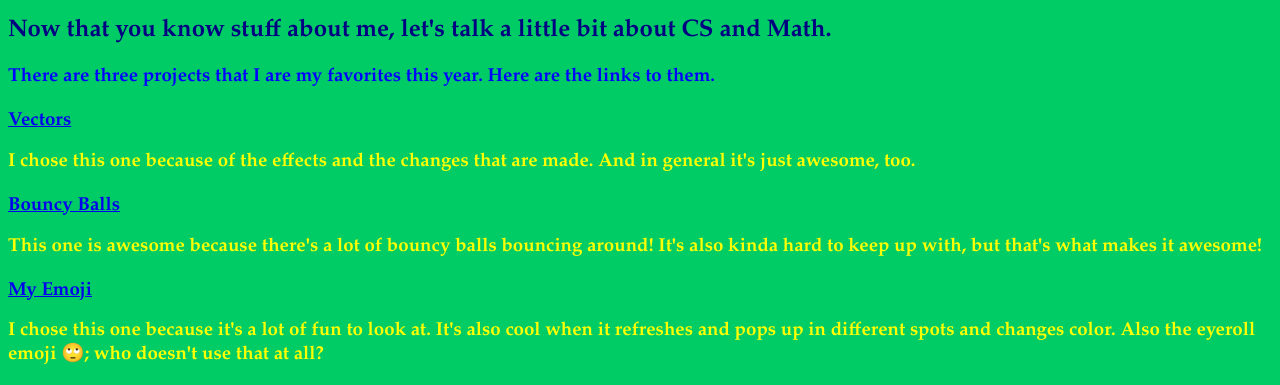
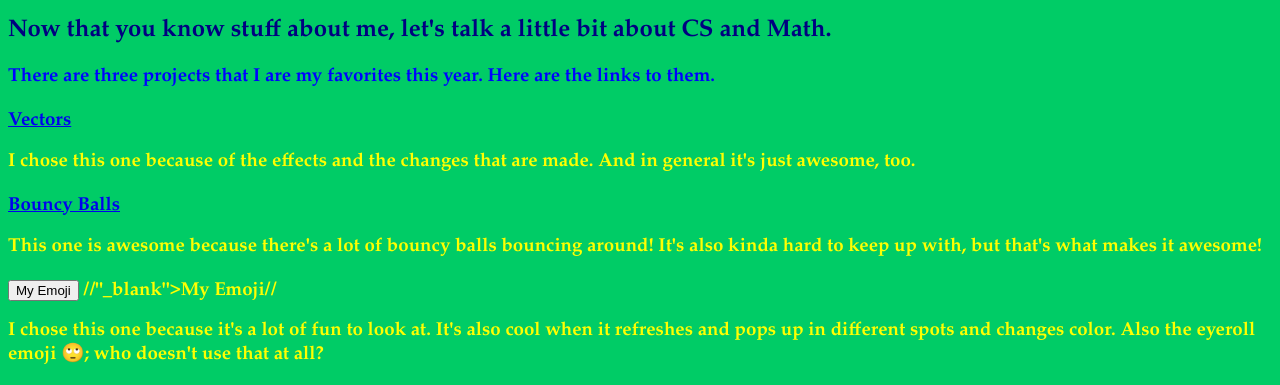
Before and after one commit to Jackaby512/MyWebsite, a plain HTML site: page index.html in a window 1280 px wide. Shown: the part 3927-4312 px from the top of the page. Drawn offline with Linux system fonts and the light colour scheme.

Commit message:
Update index.html

```diff
--- a/index.html
+++ b/index.html
@@ -33,5 +33,6 @@
                  <h3 style = "font-family: garamond; color: yellow"> I chose this one because of the effects and the changes that are made. And in general it's just awesome, too. <br><br>
                  <a href = "https://jackaby512.github.io/BouncyBall/" target = "_blank">Bouncy Balls</a>
                  <h3 style = "font-family: garamond; color: yellow"> This one is awesome because there's a lot of bouncy balls bouncing around! It's also kinda hard to keep up with, but that's what makes it awesome!<br><br>
-                     <a href = "https://jackaby512.github.io/MyEmoji/" target = "_blank">My Emoji</a>
+                     <a href = "https://jackaby512.github.io/MyEmoji/" target = new window><button>My Emoji</button></a>
+                     //"_blank">My Emoji</a>//
                      <h3 style = "font-family: garamond; color: yellow"> I chose this one because it's a lot of fun to look at. It's also cool when it refreshes and pops up in different spots and changes color. Also the eyeroll emoji 🙄; who doesn't use that at all?
```
